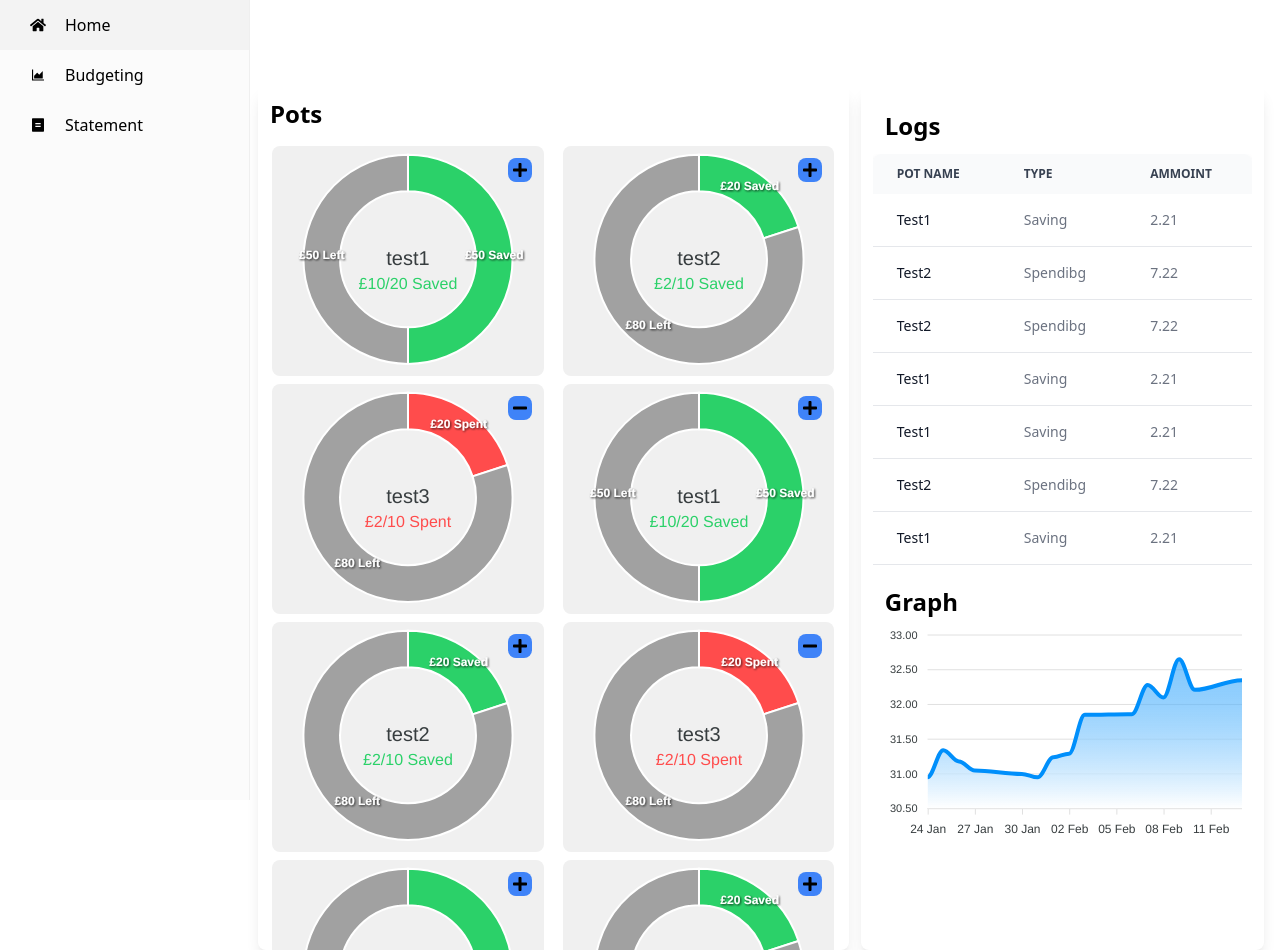
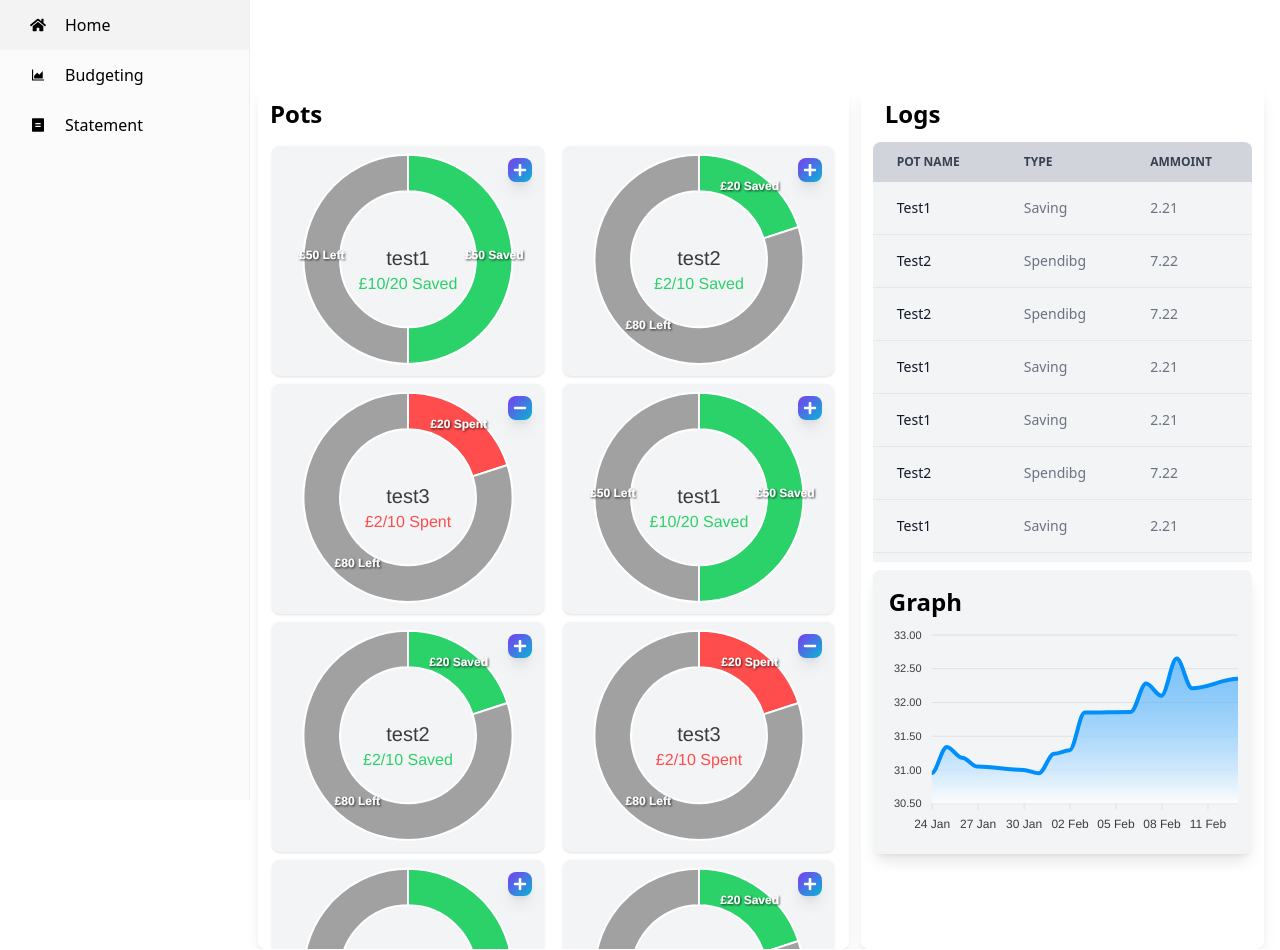
Before and after one commit to RossNE99/Wealth-Warden, a React (Vite) app: page / in a window 1280 px wide. Built offline with nearby package versions, Linux system fonts and the light colour scheme.

Commit message:
Created a component that will display when there is no data for the current month

```diff
--- a/src/components/Graph/Index.jsx
+++ b/src/components/Graph/Index.jsx
@@ -61,7 +61,7 @@ function Graph() {
         },
       })
   return (
-    <div className='mt-2' id="chart">
+    <div className='mt-2 bg-gray-100 rounded-lg shadow-lg p-1' id="chart">
         <h2 className='text-2xl font-semibold m-3' style={{marginBottom:-13}}>Graph</h2>
             <ReactApexChart options={chartData.options} series={chartData.series} type="area"/>
     </div>
--- a/src/components/HomePot/Index.jsx
+++ b/src/components/HomePot/Index.jsx
@@ -1,3 +1,4 @@
+import { Button } from 'flowbite-react';
 import React, { useEffect, useState } from 'react'
 import ReactApexChart from 'react-apexcharts';
 import { FaPlus } from "react-icons/fa";
@@ -69,14 +70,14 @@ function HomePot({name, ammountInInPot, totalAllocated, type}) {
     },[name, ammountInInPot, totalAllocated])
 
     return (
-    <div style={{minWidth:"45%", maxWidth:"46%", backgroundColor:"#F0F0F0"}} className="rounded-lg m-1 relative">
-    <button className='m-3 absolute top-0 right-0 size-6 rounded-lg bg-blue-500 flex justify-center items-center'>
+    <div style={{minWidth:"45%", maxWidth:"46%"}} className="rounded-lg m-1 relative bg-gray-100 shadow">
+    <Button gradientDuoTone="purpleToBlue" className='m-3 absolute top-0 right-0 size-6 rounded-lg flex justify-center items-center shadow-lg'>
      {
      type==="save" ?
      <FaPlus className='' /> :
      type==="spend" ? <FaMinus className='' />
      : null}
-     </button>
+     </Button>
      <ReactApexChart options={potChartData.options} series={potChartData.series} type="donut" />
     </div>
   )
--- a/src/components/HomePotsContainer/Index.jsx
+++ b/src/components/HomePotsContainer/Index.jsx
@@ -1,8 +1,10 @@
 import React from 'react'
 import HomePot from '../HomePot/Index'
+import NoDataPlaceholder from '../NoDataPlaceholder/Index'
 
 function HomePotsContainer() {
-  const moc =[{name: "test1", ammountInInPot: 10, totalAllocated: 20, type:"save"},
+  const modaltest = false
+  const moc =[{ name: "test1", ammountInInPot: 10, totalAllocated: 20, type:"save",},
   {name: "test2", ammountInInPot: 2, totalAllocated: 10, type:"save"},
    {name: "test3", ammountInInPot: 2, totalAllocated: 10,type:"spend"},
     {name: "test1", ammountInInPot: 10, totalAllocated: 20, type:"save"},
@@ -14,12 +16,14 @@ function HomePotsContainer() {
   return (
     <div className='md:col-span-6 sm:col-span-1 shadow-lg rounded-lg mb-auto m-2 md:h-5/6 mt-auto pb-3 overflow-hidden'>
     <h2 className='text-2xl font-semibold m-3'>Pots</h2>
-    <div className='overflow-y-auto max-h-full'>
-      <div className='flex flex-wrap justify-evenly'>
-        {moc.map((pot) => (
-          <HomePot key={pot.name} {...pot} />
-        ))}
-      </div>
+    <div className='overflow-x-auto max-h-full flex flex-wrap justify-evenly md:pb-12'>
+      {moc ? (
+            moc.map((pot) => (
+              <HomePot key={pot.name} {...pot} />
+            ))
+          ) :
+          <NoDataPlaceholder/>
+          }
     </div>
   </div>
   )
--- a/src/components/Log/Index.jsx
+++ b/src/components/Log/Index.jsx
@@ -19,13 +19,13 @@ const moc = [
 function Log({size}) {
   return (
     <>
-    <h2 className='text-2xl font-semibold m-3'>Logs</h2>
+    <h2 className='text-2xl font-semibold mx-3 mb-3'>Logs</h2>
     <div className={`overflow-x-auto ${size}`}>
     <Table>
       <Table.Head>
-        <Table.HeadCell>Pot Name</Table.HeadCell>
-        <Table.HeadCell>Type</Table.HeadCell>
-        <Table.HeadCell>Ammoint</Table.HeadCell>
+        <Table.HeadCell className='bg-gray-300'>Pot Name</Table.HeadCell>
+        <Table.HeadCell className='bg-gray-300'>Type</Table.HeadCell>
+        <Table.HeadCell className='bg-gray-300'>Ammoint</Table.HeadCell>
         {/* <Table.HeadCell>
           <span className="sr-only">Edit</span>
         </Table.HeadCell> */}
@@ -33,7 +33,7 @@ function Log({size}) {
       <Table.Body className="divide-y">
         {moc.map((transaction) => (
             <React.Fragment key={transaction.name}>
-            <Table.Row className="bg-white dark:border-gray-700 dark:bg-gray-800">
+            <Table.Row className="bg-gray-100 dark:border-gray-700 dark:bg-gray-800">
             <Table.Cell className="whitespace-nowrap font-medium text-gray-900 dark:text-white">
             {transaction.name}
             </Table.Cell>
--- a/src/components/Navbar/Index.jsx
+++ b/src/components/Navbar/Index.jsx
@@ -6,6 +6,7 @@ import { FaHome } from "react-icons/fa";
 import { RiBillFill } from "react-icons/ri";
 import { AiOutlineAreaChart } from "react-icons/ai";
 import { GiHamburgerMenu } from "react-icons/gi";
+import { Button } from 'flowbite-react';
 
 
 function Navbar({children}) {
@@ -16,7 +17,7 @@ function Navbar({children}) {
 
   return (
     <>
-     {broken && <button className="bg-blue-500 hover:bg-blue-700 text-white font-bold m-3 py-2 px-4 rounded" onClick={() => setToggled(!toggled)}><GiHamburgerMenu /></button>}
+     {broken && <Button gradientDuoTone="purpleToBlue" className=" text-white font-bold m-3 p-2 rounded" onClick={() => setToggled(!toggled)}><GiHamburgerMenu /></Button>}
     <div className='flex' style={{ height, minHeight: '400px' }}>
     <Sidebar
     toggled={toggled}
--- /dev/null
+++ b/src/components/NoDataPlaceholder/Index.jsx
@@ -0,0 +1,15 @@
+import React from 'react'
+import { Button } from 'flowbite-react';
+import { Link } from 'react-router-dom';
+
+function NoDataPlaceholder() {
+  return (
+    <div className='flex flex-col items-center bg-gray-100 rounded-lg shadow-lg p-5 mx-5'>
+        <h1 className='text-2xl font-bold text-center'>No data for this month yet</h1>
+        <p className='m-4 text-center'>Please go to the Budgeting page and ener your wage and some money Pots</p>
+        <Link to="/Budgeting"><Button gradientDuoTone="purpleToBlue">Budgeting</Button></Link>
+    </div>
+  )
+}
+
+export default NoDataPlaceholder
--- a/src/pages/Home.jsx
+++ b/src/pages/Home.jsx
@@ -8,7 +8,7 @@ function Home() {
     <div className='grid md:grid-cols-10 sm:grid-cols-1 gap-1 container mx-auto md:pr-4'>
       <HomePotsContainer/>
       <div className='shadow-lg rounded-lg p-3 md:col-span-4 sm:col-span-1 md:h-5/6 mt-auto mb-auto'>
-        <Log size={"md:h-1/2"}/>
+        <Log size={"h-1/2"}/>
         <Graph/>
       </div>
     </div>
```
